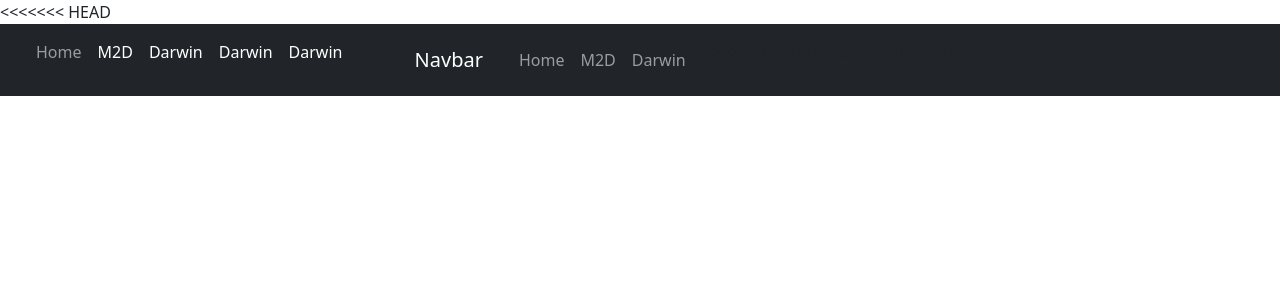
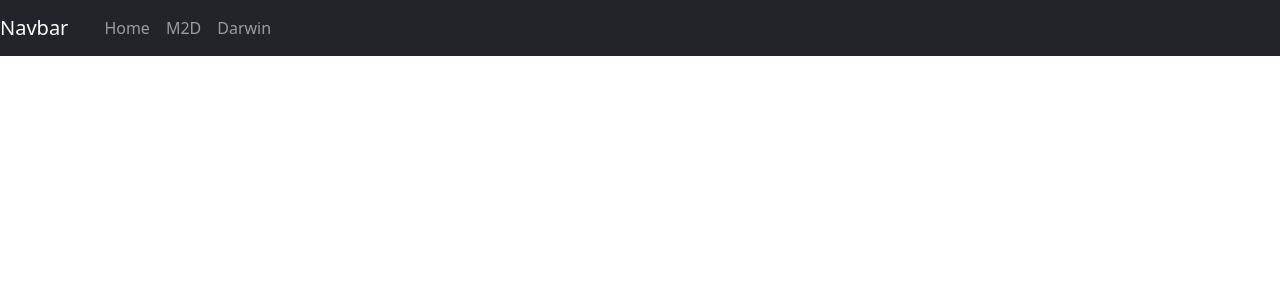
Before and after one commit to SamuExe14/angular-hackaton, an Angular app: page / in a window 1280 px wide. Shown: the top 300 px of the page. Built offline with nearby package versions, Linux system fonts and the light colour scheme.

Commit message:
Modificato cardComponent

```diff
--- a/src/app/components/cards/cards.component.ts
+++ b/src/app/components/cards/cards.component.ts
@@ -3,7 +3,9 @@ import { Component } from '@angular/core';
 @Component({
   selector: 'app-cards',
   template: `
-    <div class="g"></div>
+    <div class="container">
+
+    </div>
   `,
   styles: [
   ]
--- a/src/app/core/navbar/navbar.component.ts
+++ b/src/app/core/navbar/navbar.component.ts
@@ -3,19 +3,6 @@ import { Component } from '@angular/core';
 @Component({
   selector: 'app-navbar',
   template: `
-<<<<<<< HEAD
-     <nav class="navbar navbar-expand navbar-dark bg-dark">
-      <a class="navbar-brand" href="#"></a>
-      <div class="container-fluid">
-        <div class="collapse navbar-collapse" id="navbarNavAltMarkup">
-          <div class="navbar-nav  ">
-            <a class="nav-item nav-link "  routerLinkActive ="active" href="#" routerLink="/home">Home</a>
-            <a class="nav-item nav-link " routerLinkActive ="active" href="#" routerLink="/" >M2D</a>
-            <a class="nav-item nav-link " routerLinkActive ="active" href="#" routerLink="/">Darwin</a>
-            <a class="nav-item nav-link " routerLinkActive ="active" href="#" routerLink="/">Darwin</a>
-            <a class="nav-item nav-link " routerLinkActive ="active" href="#" routerLink="/">Darwin</a>
-
-=======
             <nav class="navbar navbar-expand navbar-dark bg-dark">
               <a class="navbar-brand" href="#">Navbar</a>
               <div class="container-fluid">
@@ -42,7 +29,6 @@ import { Component } from '@angular/core';
                       routerLink="/contacts"
                       >Darwin</a
                     >
->>>>>>> refs/remotes/origin/main
                   </div>
                 </div>
               </div>
```
Lines whose indentation alone changed are shown as unchanged.
